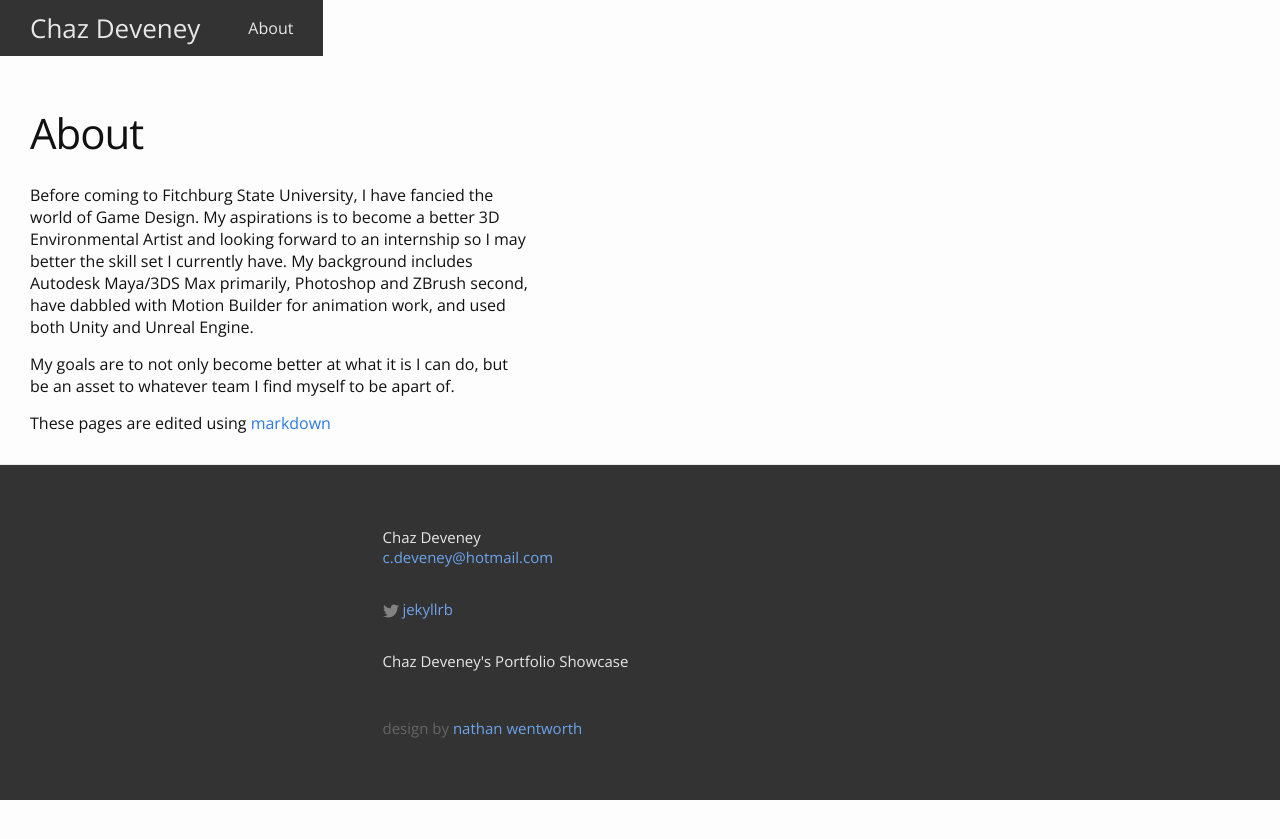
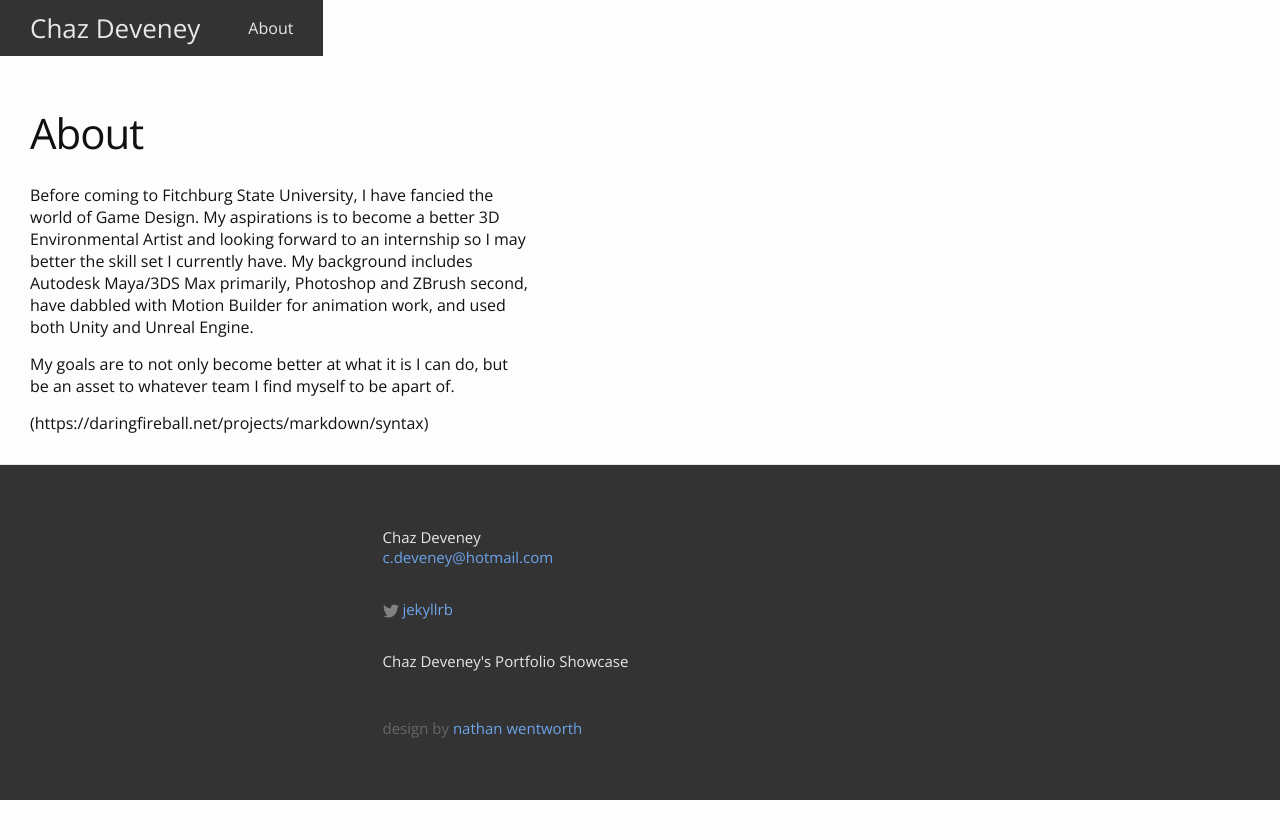
Before and after one commit to cdeveney/cdeveney.github.io, a Jekyll site: the page built from about.md, in a window 1280 px wide. Shown: the top 839 px of the page. Built offline with Jekyll 4.4.1, drawn with Linux system fonts in a browser that asks for light colours.

Commit message:
Update #5

```diff
--- a/about.md
+++ b/about.md
@@ -10,4 +10,4 @@ of Game Design.  My aspirations is to become a better 3D Environmental Artist an
    My goals are to not only become better at what it is I can do, but be
 an asset to whatever team I find myself to be apart of.
 
-These pages are edited using [markdown](https://daringfireball.net/projects/markdown/syntax)
+(https://daringfireball.net/projects/markdown/syntax)
```
